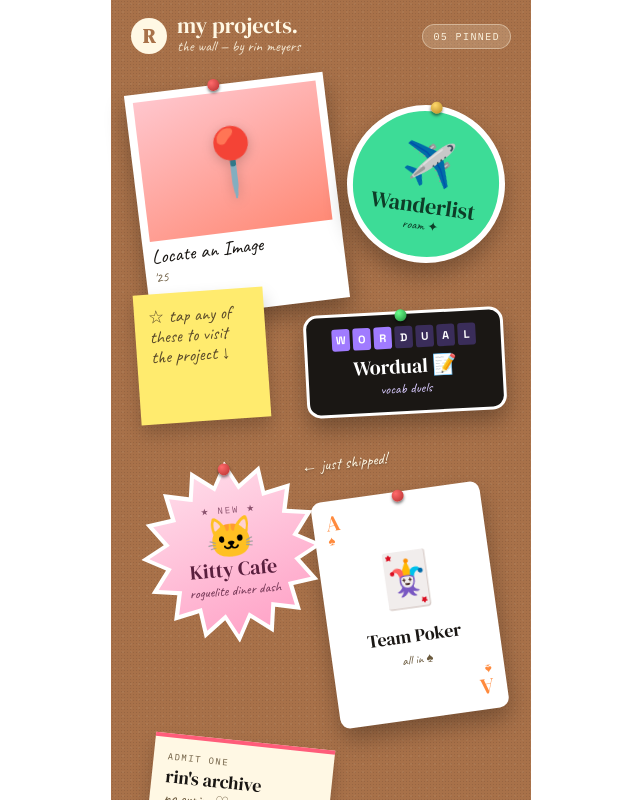
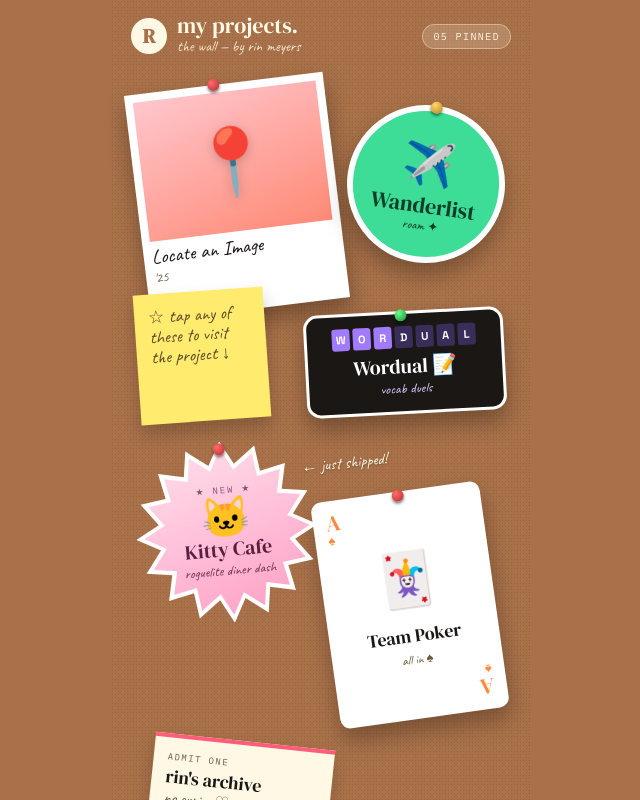
Before and after one commit to PanFishz/rm-dashboard, a Next.js app: page / in a window 1280 px wide. Shown: the top 800 px of the page, without its empty margins (319-959 px from the left). Built offline with nearby package versions, Linux system fonts and the light colour scheme.

Commit message:
extend bg color & reposition kitty sticker

```diff
--- a/app/globals.css
+++ b/app/globals.css
@@ -1,4 +1,8 @@
 @import "tailwindcss";
+
+html, body {
+  background: #a87149;
+}
 
 /* Cork-item interactive states — composes with per-item --rot custom property */
 .cork-item {
--- a/app/layout.tsx
+++ b/app/layout.tsx
@@ -1,4 +1,4 @@
-import type { Metadata } from "next";
+import type { Metadata, Viewport } from "next";
 import { DM_Serif_Display, Caveat, IBM_Plex_Mono, Space_Grotesk } from "next/font/google";
 import "./globals.css";
 
@@ -23,6 +23,11 @@ const spaceGrotesk = Space_Grotesk({
   variable: "--font-space-grotesk",
 });
 
+export const viewport: Viewport = {
+  viewportFit: "cover",
+  themeColor: "#a87149",
+};
+
 export const metadata: Metadata = {
   title: "Rin Meyers — Projects",
   description: "A collection of projects built by Rin Meyers.",
--- a/app/page.tsx
+++ b/app/page.tsx
@@ -332,7 +332,7 @@ export default function Home() {
               className="cork-item"
               style={{
                 "--rot": "-5deg",
-                position: "absolute", top: 390, left: 18,
+                position: "absolute", top: 370, left: 13,
                 width: 182, height: 182,
                 display: "block", textDecoration: "none",
               } as CSSProperties}
```
